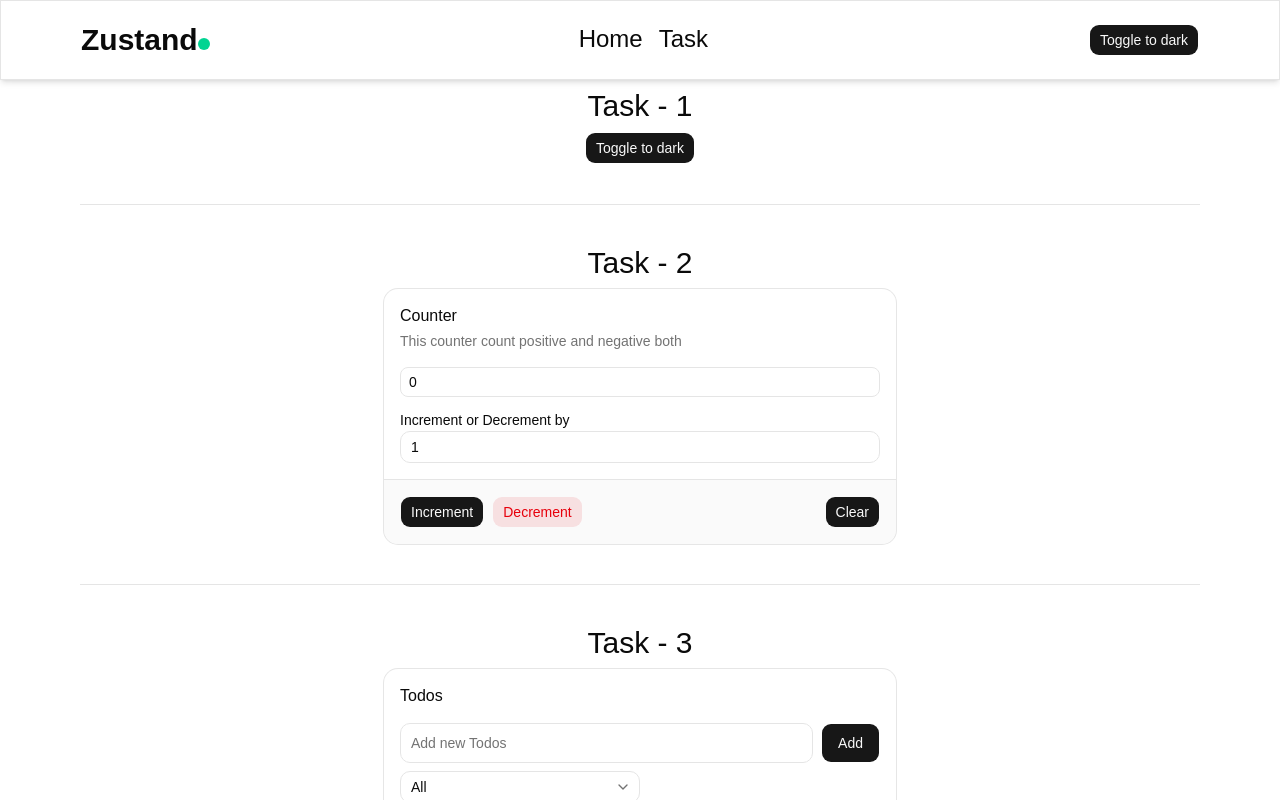
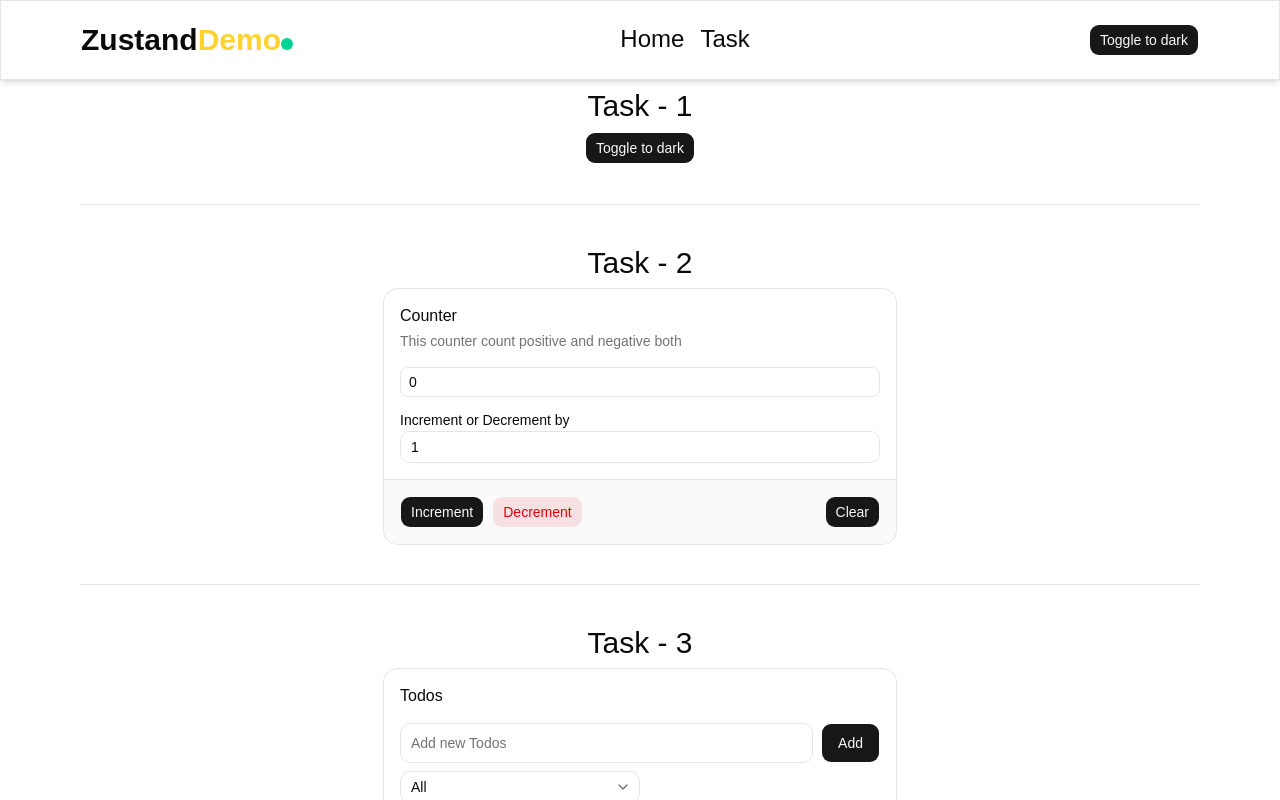
Before and after one commit to abdus4work/zustand-practice, a React (Vite) app: page / in a window 1280 px wide. Shown: the top 800 px of the page. Built offline with nearby package versions, Linux system fonts and the light colour scheme.

Commit message:
feat: update Navbar title to include 'Demo' for better branding

```diff
--- a/src/components/Navbar.tsx
+++ b/src/components/Navbar.tsx
@@ -18,7 +18,7 @@ const Navbar = () => {
   return (
     <nav className="dark:text-black fixed z-50 bg-white/40 backdrop-blur-2xl top-0 flex h-20 w-full items-center justify-between border px-4 text-2xl shadow-md  lg:px-20">
       <h1 className='relative text-3xl font-bold after:absolute after:bottom-2 after:inline-block after:h-3 after:w-3 after:rounded-full after:bg-emerald-400 after:content-[""] '>
-        Zustand
+        Zustand<span className='text-amber-300'>Demo</span>
       </h1>
       <ul className="hidden gap-4 md:flex">
         {NAV_ITEM.map((item) => (
```
